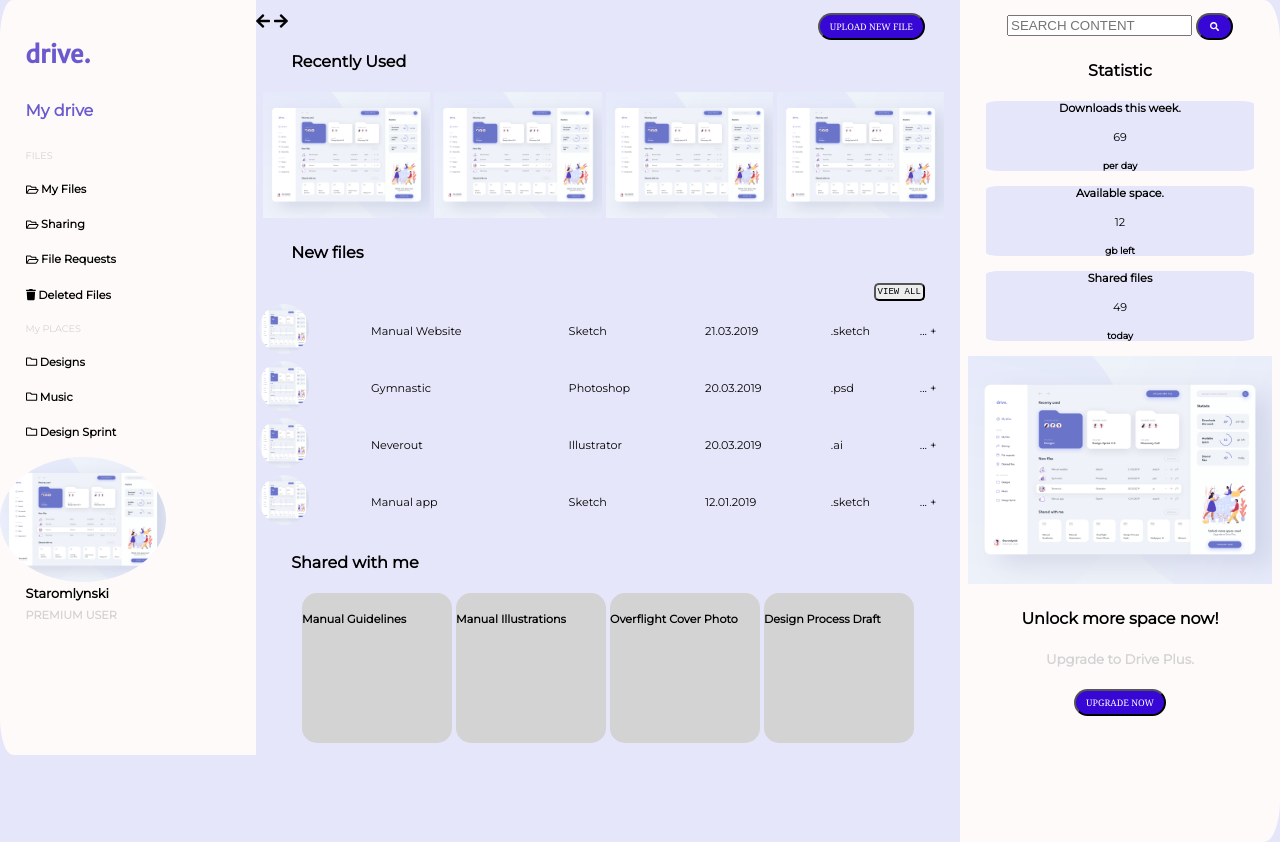
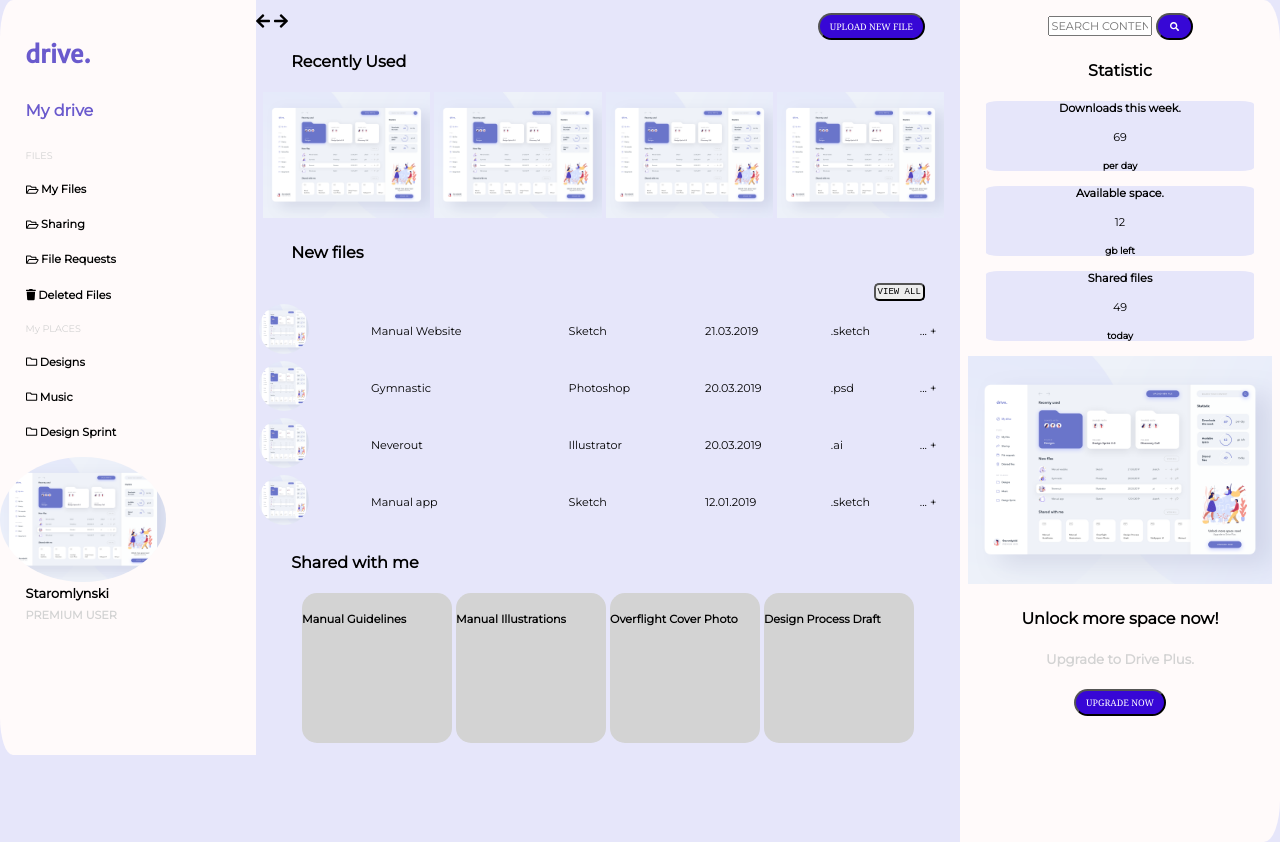
Before and after one commit to eddiekas/responsiveness, a plain HTML site: page index.html in a window 1280 px wide. Drawn offline with Linux system fonts and the light colour scheme.

Commit message:
Add files via upload

```diff
--- a/css/styles.css
+++ b/css/styles.css
@@ -258,6 +258,11 @@ p {
 .h4w {
   margin: 0;
 }
+.divSearch {
+  font-family: 'Montserrat', sans-serif;
+  font-size: 70%;
+  width: 30%;
+}
 
 @media screen and (max-width:1439px) {
   #container {
@@ -311,11 +316,11 @@ p {
     padding-bottom: 60.9%;
   }
 
-  .divSearch {
+  /* .divSearch {
     font-family: 'Montserrat', sans-serif;
     font-size: 50%;
     width: 50%;
-  }
+  } */
 }
 
 @media screen and (max-width:711px) {
@@ -358,11 +363,11 @@ p {
     padding-bottom: 230.6%;
   }
 
-  .divSearch {
+  /* .divSearch {
     font-family: 'Montserrat', sans-serif;
     font-size: 20%;
     width: 30%;
-  }
+  } */
 
   .searchButton {
     padding: 2px 8px 2px 8px;
```
